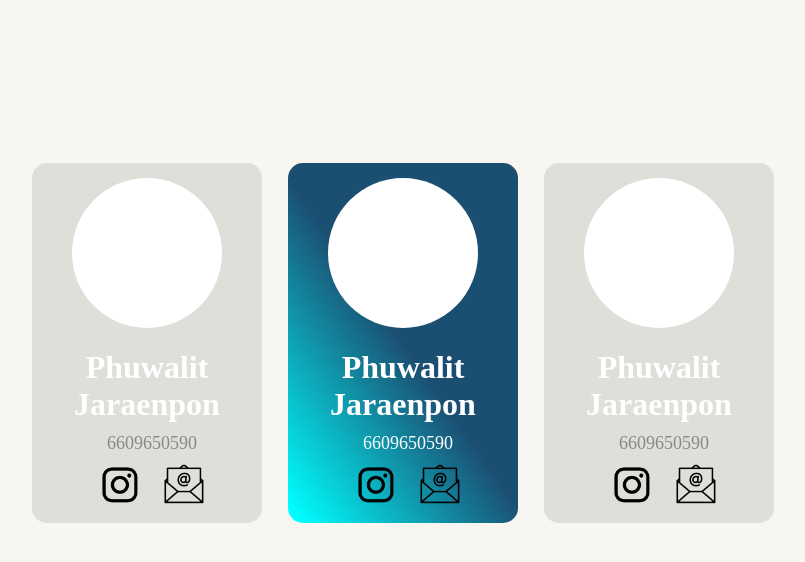
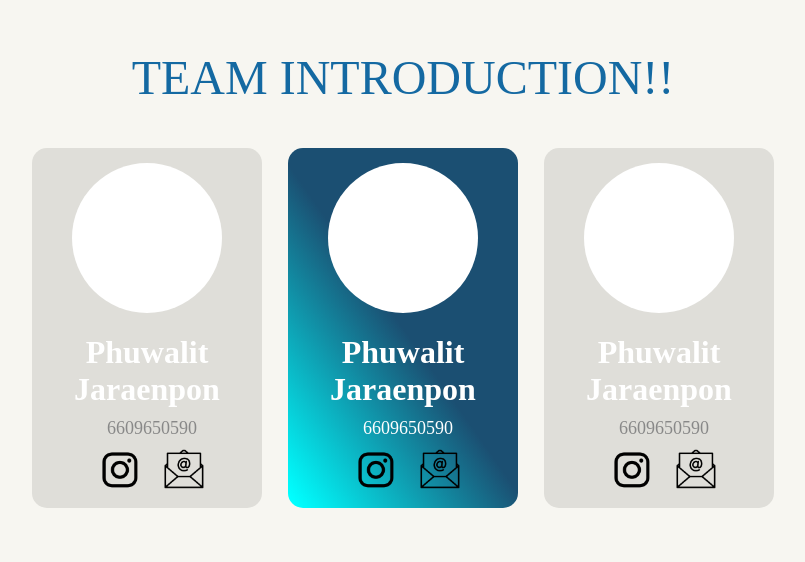
Before and after one commit to phuwalit/CS100-Project-G14, a plain HTML site: page index.html in a window 1280 px wide. Shown: the whole page, without its empty margins (237-1042 px from the left). Drawn offline with Linux system fonts and the light colour scheme.

Commit message:
27-11-2566-2-3rd

```diff
--- a/CSS/CSSsheet.css
+++ b/CSS/CSSsheet.css
@@ -6,9 +6,15 @@ body {
 .container{
     display: flex;
     justify-content: center;
-    margin-top: 150px;
+    margin-top: -20px;
     text-align: center;
 
+}
+.headtext{
+    text-align: center;
+    margin: 50px;
+    font-size: 300%;
+    color: #1469a2;
 }
 .third{
     background-color: #DFDED9 ;
@@ -35,6 +41,7 @@ body {
 }
 h1{
     text-align: center;
+    align-items: center;
     color: white;
 
 }
--- a/index.html
+++ b/index.html
@@ -8,7 +8,10 @@
 </head>
 
 <body>
-    <div class="container">
+    <div class="headtext">TEAM  INTRODUCTION!!</div>
+
+  <div class="container">
+
     <div class="third">
         <div class="circle"></div>
         <h1>Phuwalit Jaraenpon</h1><br>
@@ -43,7 +46,9 @@
           <a href="www">
             <img class="mailicon" src="IMAGE/emailicon.png"></a>
         </p>
+      </div>
+
     </div>
-</div>
+
 </body>
 </html>
```
